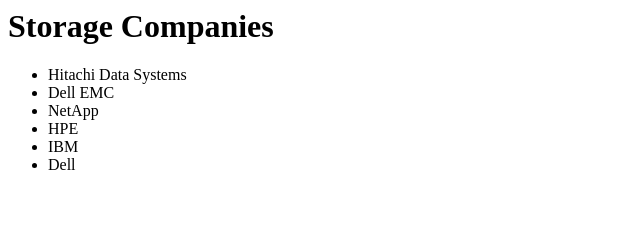
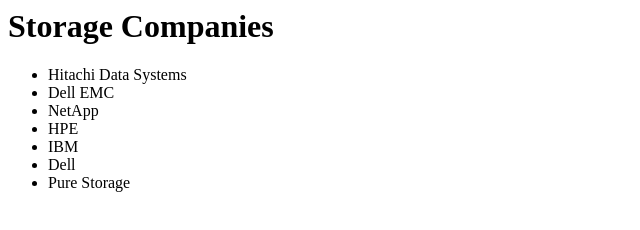
Before and after one commit to rafnasgit/hello-world, a plain HTML site: page index.html in a window 1280 px wide. Shown: the whole page, without its empty margins (0-640 px from the left). Drawn offline with Linux system fonts and the light colour scheme.

Commit message:
added Pure Storage entry to index.html

```diff
--- a/index.html
+++ b/index.html
@@ -8,6 +8,7 @@
 			<li> HPE </l1>
 			<li> IBM </l1>
 			<li> Dell </li>
+			<li> Pure Storage </li>
 		</ul>
 	</body>
 </html>
```
